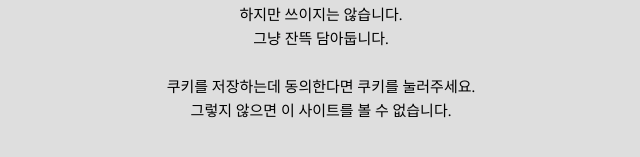
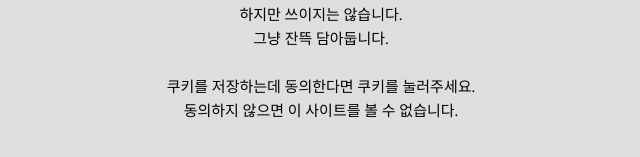
Before and after one commit to degitalarts/degitalarts, a Jekyll site: the page built from index.html, in a window 1280 px wide. Shown: the part 1347-1504 px from the top of the page, without its empty margins (319-959 px from the left). Built offline with Jekyll 4.4.1, drawn with Linux system fonts in a browser that asks for light colours; comment, search, counter and statistics services are not loaded.

Commit message:
Update default.html

```diff
--- a/_layouts/default.html
+++ b/_layouts/default.html
@@ -14,7 +14,7 @@
        그냥 잔뜩 담아둡니다.</br>
        </br>
        쿠키를 저장하는데 동의한다면 쿠키를 눌러주세요.</br>
-       그렇지 않으면 이 사이트를 볼 수 없습니다.
+       동의하지 않으면 이 사이트를 볼 수 없습니다.
     </p>
     <map name="image-map">
       <map name="image-map">
```
